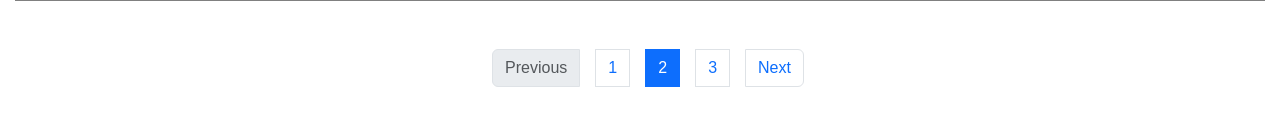
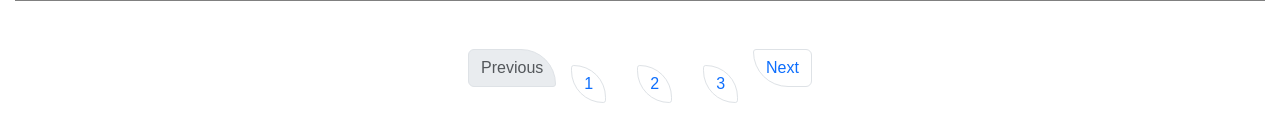
Before and after one commit to CarloAFlores/Sistemas_de_tickets, a PHP site: the page made by views/paginas/index.php in a window 1280 px wide. Shown: the part 884-1019 px from the top of the page. Before the commit the page ends 971 px from the top, so only its background shows below. Run offline with PHP 8.4, Linux system fonts and the light colour scheme; the template is opened without the code that fills it, so the values that code supplies are empty; the visitor is signed in with stand-in values (Sample User, id 1); some libraries are stand-ins or nearby versions; some web fonts are replaced.

Commit message:
Final tabla

```diff
--- a/src/css/style_tabla.css
+++ b/src/css/style_tabla.css
@@ -187,7 +187,7 @@ nav .navegador{
 }
 
 .progress-bar{
-
+	text-align: center;
 	font-size: 0.80rem;
 }
 
@@ -203,7 +203,17 @@ nav .navegador{
 }
 
 .numeros{
-	margin-left: 1rem;
+	margin: 1rem;
+}
+.page-link{
+	border-radius: 3px 35px;
+	transition: all .5s ease;
+}
+
+.page-link:hover{
+	background: #4567bd;
+	color: #fff;
+	box-shadow: 16px 18px 14px 0px rgba(75,90,168,0.75);
 }
 
 
--- a/views/layout.php
+++ b/views/layout.php
@@ -91,7 +91,7 @@ $auth = $_SESSION['login'];
 <!--Aca es donde aplicamos la funcion anteriormente declarada-->
     <?php if($auth): ?>
         <footer class="pie">
-            <h3 class="pie_h3">Desarrollado BY ECI© 2023</h3>
+            <h3 class="pie_h3">Developers LCC© 2023</h3>
         </footer>
     <?php  endif;?>
 
--- a/views/paginas/index.php
+++ b/views/paginas/index.php
@@ -280,15 +280,19 @@ header('Location: pagina_no_encontrada');
 <div class="paginacion">
     <nav aria-label="...">
         <ul class="pagination">
-            <li class="page-item disabled numeros">
-                <span class="page-link">Previous</span>
+            <li class="page-item disabled">
+                <a class="page-link" href="#" tabindex="-1" aria-disabled="true">Previous</a>
             </li>
-            <li class="page-item numeros"><a class="page-link" href="#">1</a></li>
-            <li class="page-item active numeros" aria-current="page">
-                <span class="page-link numeros">2</span>
+            <li class="page-item numeros">
+                <a class="page-link" href="#">1</a>
             </li>
-            <li class="page-item numeros"><a class="page-link" href="#">3</a></li>
+            <li class="page-item numeros" aria-current="page">
+                <a class="page-link" href="#">2</a>
+            </li>
             <li class="page-item numeros">
+                <a class="page-link" href="#">3</a>
+            </li>
+            <li class="page-item">
                 <a class="page-link" href="#">Next</a>
             </li>
         </ul>
```
